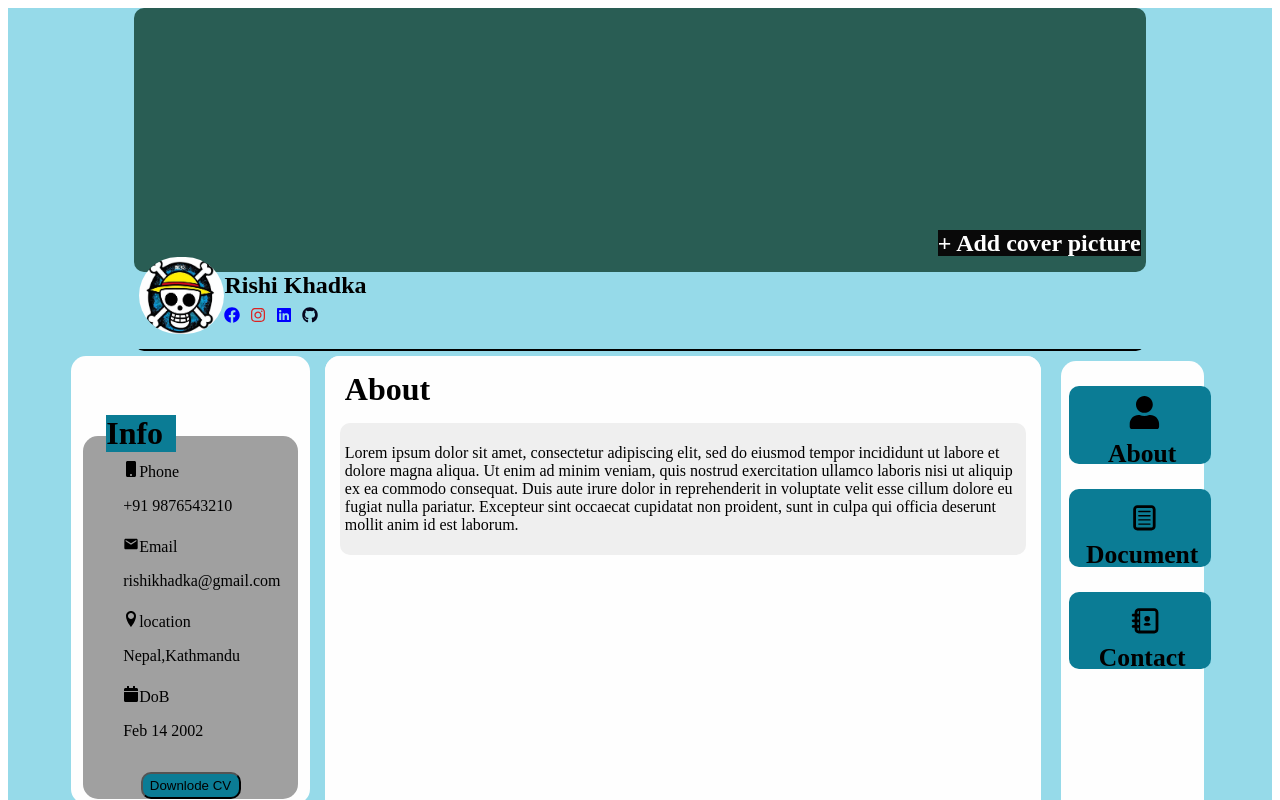
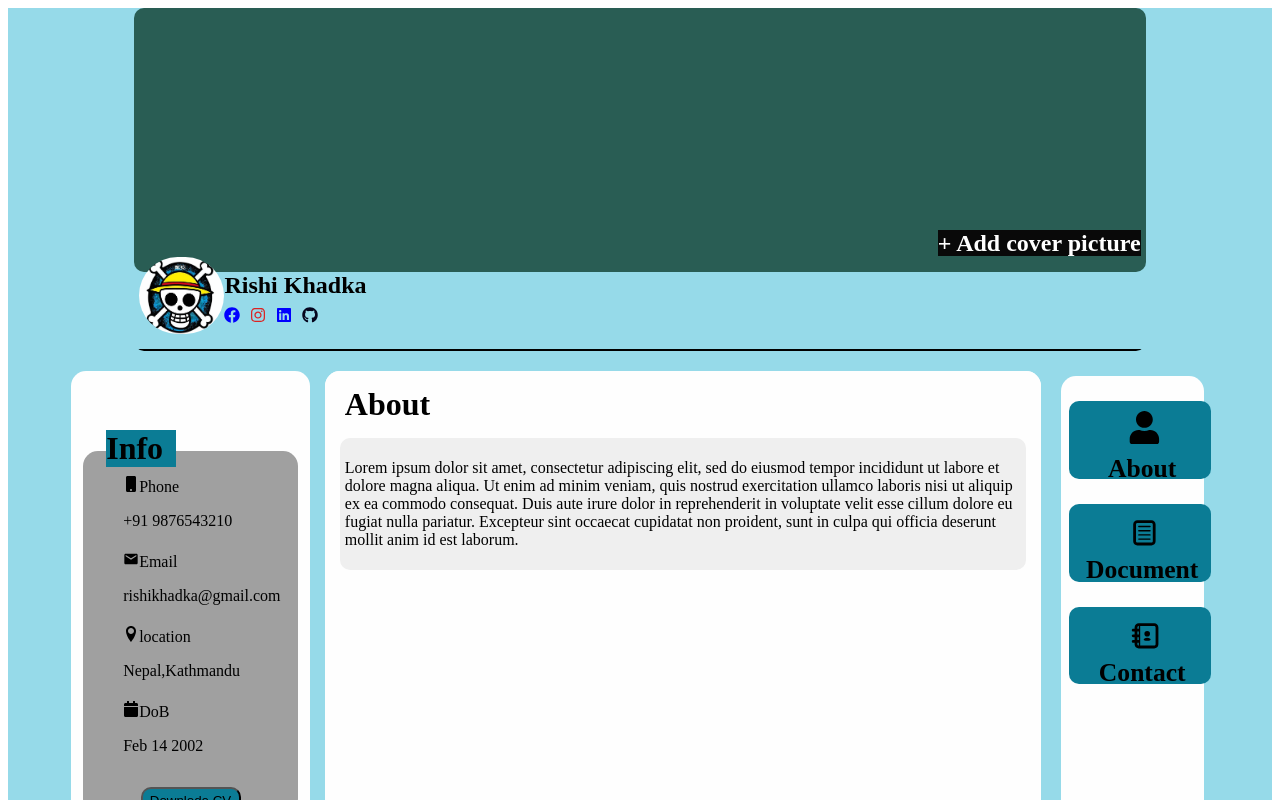
Before and after one commit to Rishikdk/Portfilo, a React (Vite) app in the folder Rishi_portfilo/: page / in a window 1280 px wide. Shown: the top 800 px of the page. Built offline with nearby package versions, Linux system fonts and the light colour scheme.

Commit message:
first commit

```diff
--- a/Rishi_portfilo/src/App.css
+++ b/Rishi_portfilo/src/App.css
@@ -1,9 +1,9 @@
 @import url("./assets/components/Style/root.css");
 .container_body {
   display: flex;
-  margin: 0;
   flex-direction: column;
   background-color: var(--main-color);
+  gap: 15px;
 }
 
 .container_card {
--- a/Rishi_portfilo/src/assets/components/Style/root.css
+++ b/Rishi_portfilo/src/assets/components/Style/root.css
@@ -1,6 +1,4 @@
 :root {
-  margin: 0;
-  padding: 0;
   --main-color: #96dae9;
   --white: #fefefe;
   --blue: #0b7c95;
```
